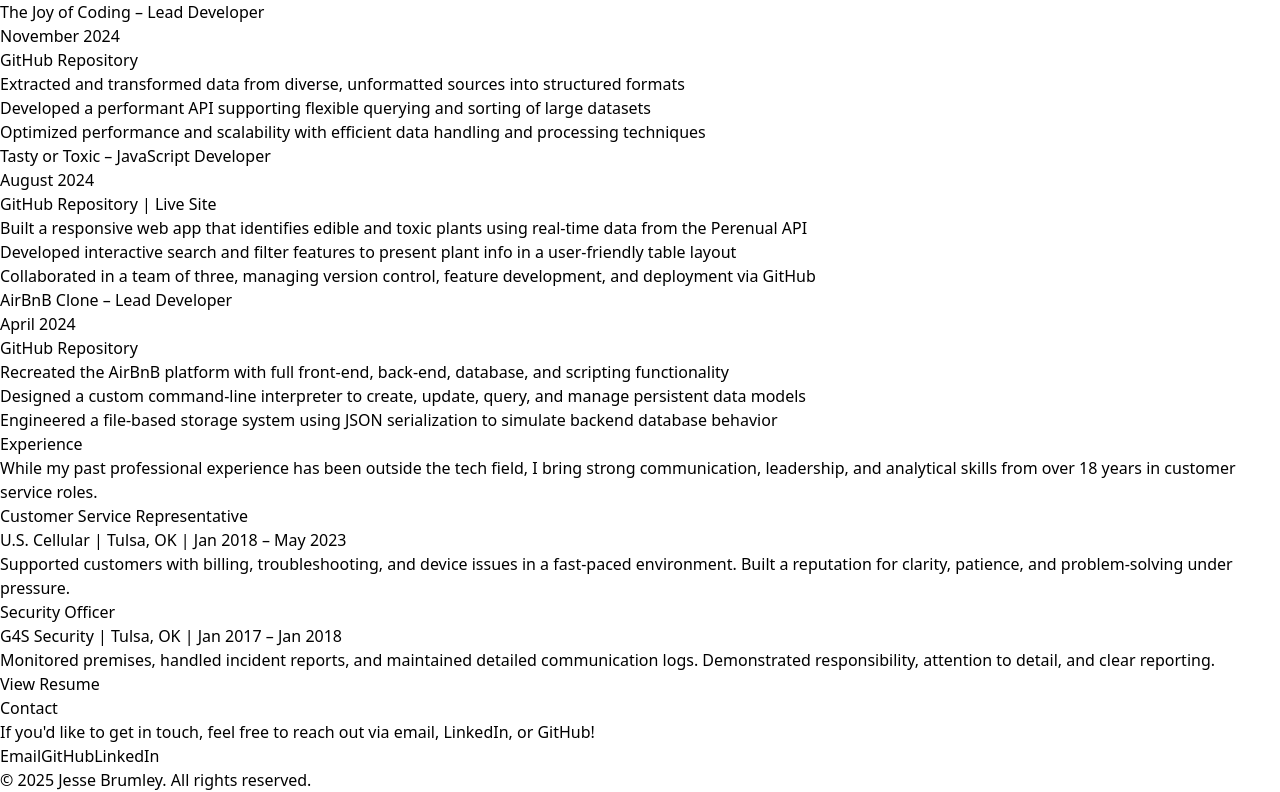
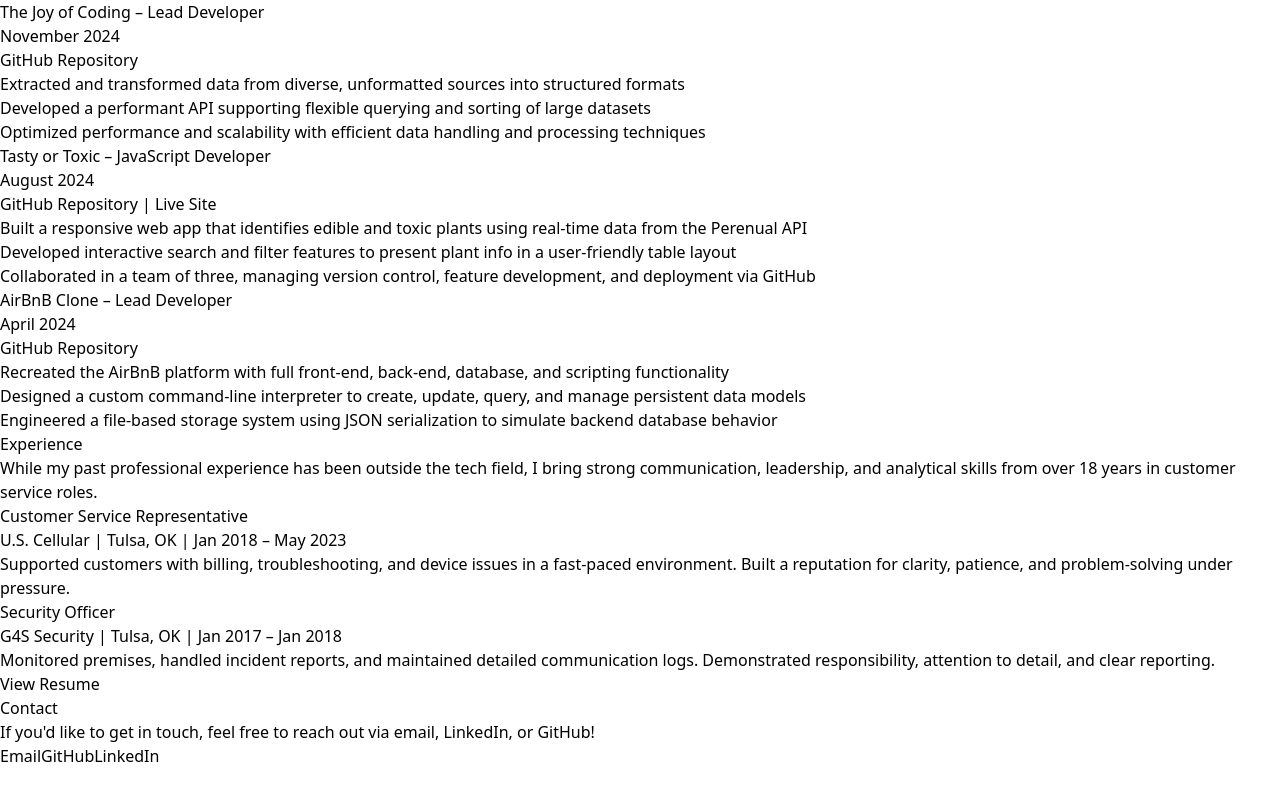
Before and after one commit to jessebrumley/hire, a React (Vite) app: page / in a window 1280 px wide. Shown: the part 2072-2864 px from the top of the page. After the commit the page ends 2840 px from the top, so only its background shows below. Built offline with nearby package versions, Linux system fonts and the light colour scheme.

Commit message:
updating resume and minor visual changes

```diff
--- a/src/components/Footer.tsx
+++ b/src/components/Footer.tsx
@@ -1,8 +1,8 @@
 export default function Footer() {
     const year = new Date().getFullYear();
     return (
-        <footer className="bg-blue-600 text-white text-center py-6 shadow-md">
-            © {year} Jesse Brumley. All rights reserved.
+        <footer className="bg-blue-700 text-white text-center py-6 shadow-md">
+            {/*© {year} Jesse Brumley*/}
         </footer>
     );
 }
--- a/src/components/ResumeModal.tsx
+++ b/src/components/ResumeModal.tsx
@@ -18,7 +18,7 @@
             </div>
 
             {isOpen && (
-                <div className="fixed inset-0 bg-black bg-opacity-50 flex justify-start items-center z-50">
+                <div className="fixed inset-0 bg-black bg-opacity-50 flex justify-center items-center z-50">
                     <div className="bg-white max-w-3xl w-full p-6 rounded-lg shadow-lg relative">
                         <button
                             onClick={toggleModal}
@@ -27,12 +27,12 @@
                             &times;
                         </button>
                         <iframe
-                            src="/Brumley,JesseResume.pdf"
+                            src="/Jesse_Brumley_Resume.pdf"
                             title="Resume Preview"
                             className="w-full h-[500px] mb-4 border"
                         />
                         <a
-                            href="/Brumley,JesseResume.pdf"
+                            href="/Jesse_Brumley_Resume.pdf"
                             download
                             className="bg-blue-600 text-white px-4 py-2 rounded  hover:bg-blue-800 transition"
                         >
```
Also changed, not shown: 2 other files (tests, documents, lock files or other folders).
